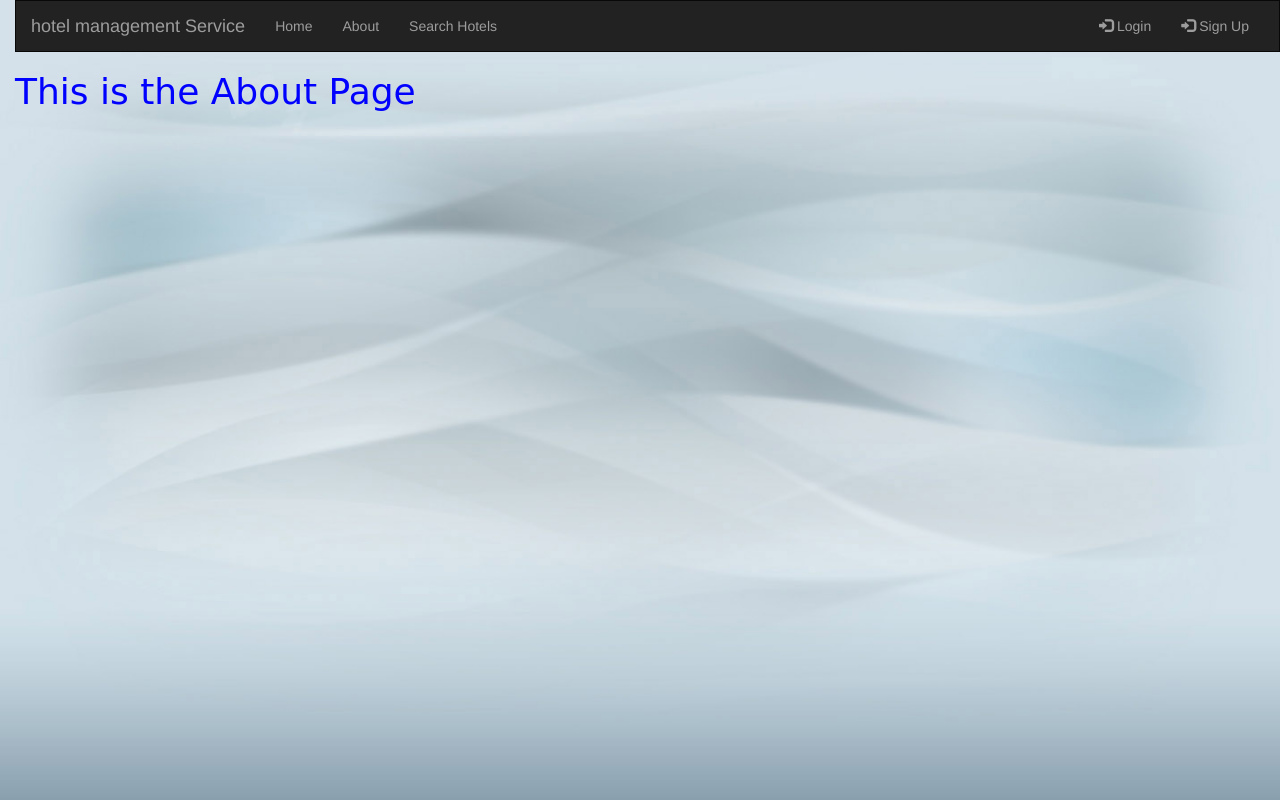
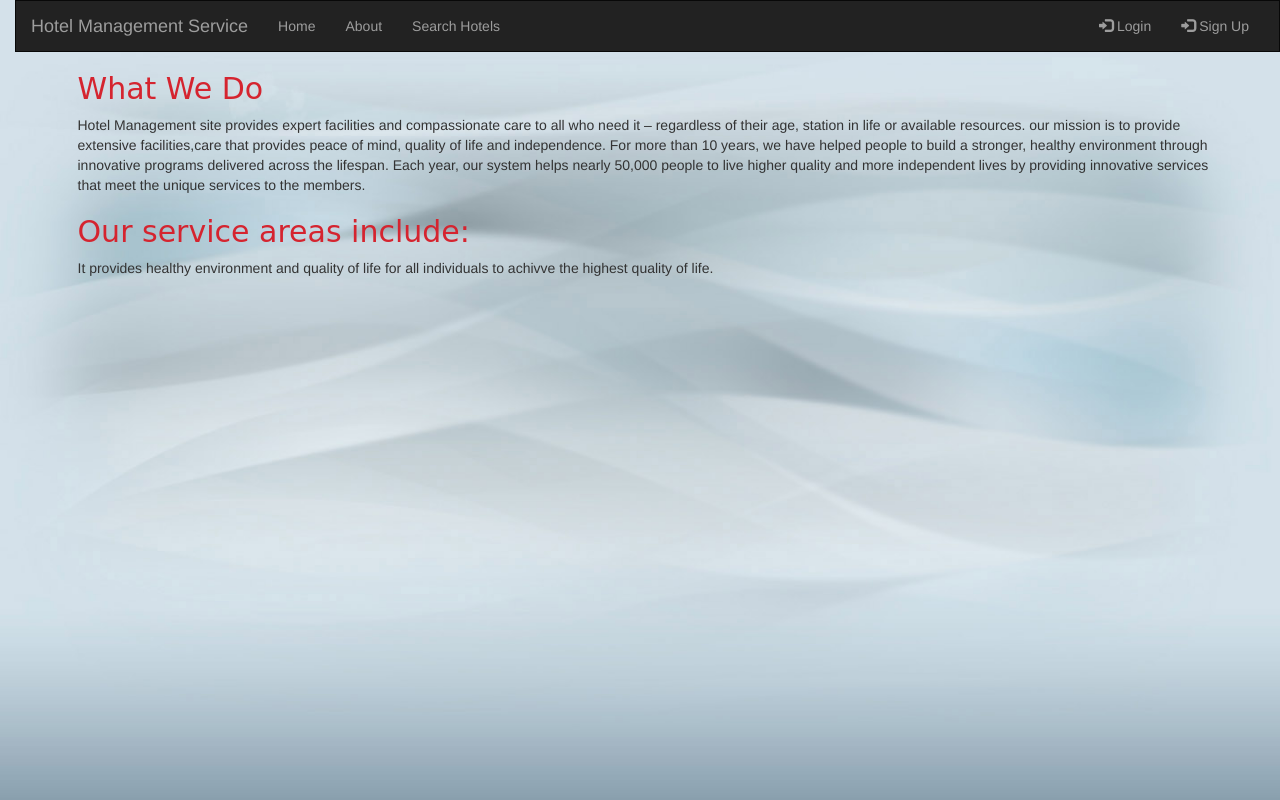
Before and after one commit to muppinenilakshmiprasanna/HotelManagementSystem, a Django app: page /about/ in a window 1280 px wide. Run offline with Django 3.2, Linux system fonts and the light colour scheme; some libraries are stand-ins or nearby versions.

Commit message:
adding changes

```diff
--- a/hotel/templates/hotel/about.html
+++ b/hotel/templates/hotel/about.html
@@ -1,4 +1,27 @@
 {% extends "hotel/base.html" %}
+{% load static %}
 {% block content %}
-  <h1>This is the About Page</h1>
-{% endblock content %}
+ <div class="ui main container">
+ <head>
+     <style>
+        body {
+            background-color: white;
+            height: auto;
+        }
+        h2 {
+            color:#d5242f ;
+        }
+     </style>
+ </head>
+<h2 >What We Do</h2>
+
+<p> Hotel Management site  provides expert facilities and compassionate care to all who need it – regardless of their age, station in life or available resources. our mission is to provide extensive facilities,care  that provides peace of mind, quality of life and independence.
+
+For more than 10 years, we have helped people to  build a stronger, healthy environment through innovative programs delivered across the lifespan. Each year, our system helps nearly 50,000 people to live higher quality and more independent lives by providing innovative services that meet the unique services to the members.
+</p>
+<h2>Our  service areas include:</h2>
+
+<p>
+ It provides healthy environment and quality of life for all individuals to achivve  the highest quality of life.</p>
+ </div>
+{% endblock %}
--- a/hotel/templates/hotel/base.html
+++ b/hotel/templates/hotel/base.html
@@ -81,7 +81,7 @@ $(document).ready(function() {
 
             <!-- Branding Image -->
             <a class="navbar-brand" href="/">
-                hotel management Service
+                Hotel Management Service
             </a>
         </div>
         <div class="collapse navbar-collapse" id="myNavbar">
@@ -96,7 +96,7 @@ $(document).ready(function() {
             </ul>
              {% if user.is_authenticated %}
              <ul class="nav navbar-nav">
-                <li><a href="{% url 'hotel:hotels_list' %}">Hotels</a></li>
+
                     <li><a href="{% url 'hotel:viewbookings'%}">View Your Bookings</a></li>
 
             </ul>
--- a/hotel/templates/hotel/bookingsuccess.html
+++ b/hotel/templates/hotel/bookingsuccess.html
@@ -1 +1,4 @@
+{% extends 'hotel/base.html' %}
+{% block content %}
 <p>Booking sucessfully done</p>
+{% endblock %}
```
